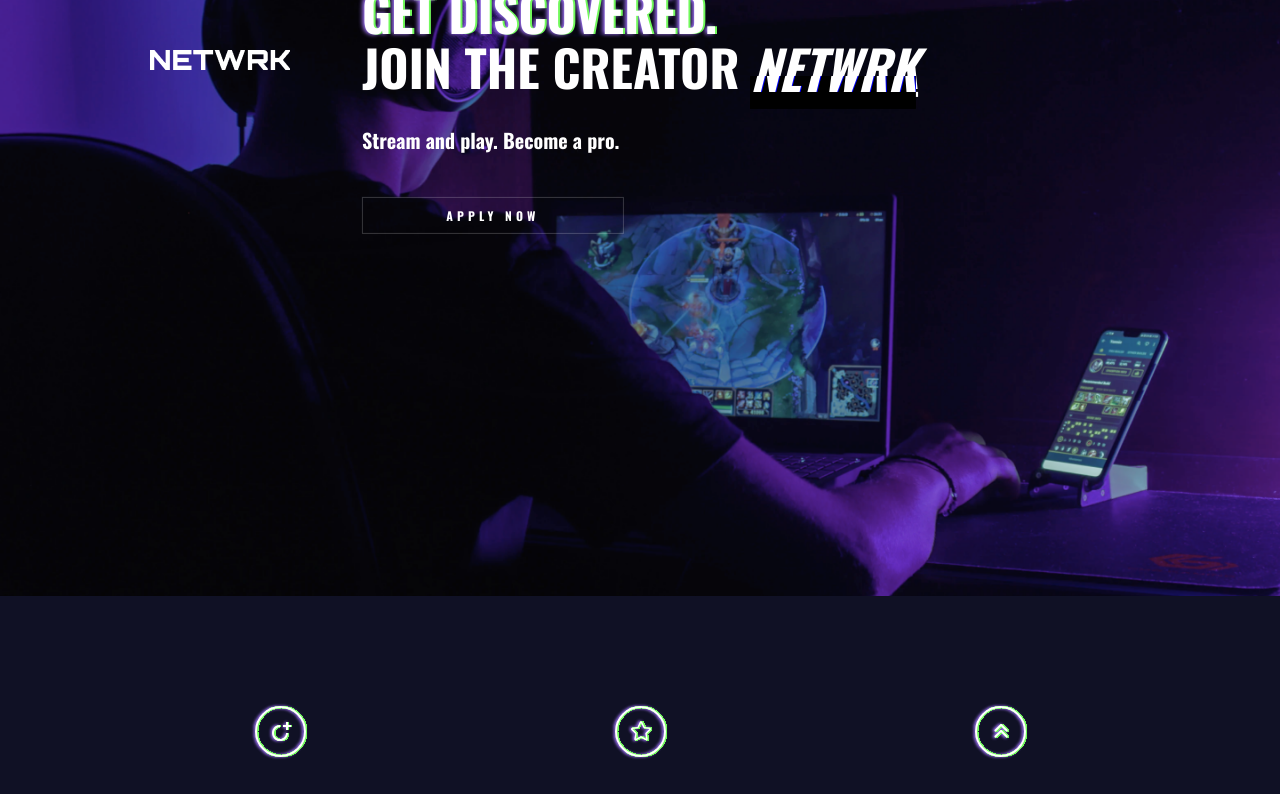
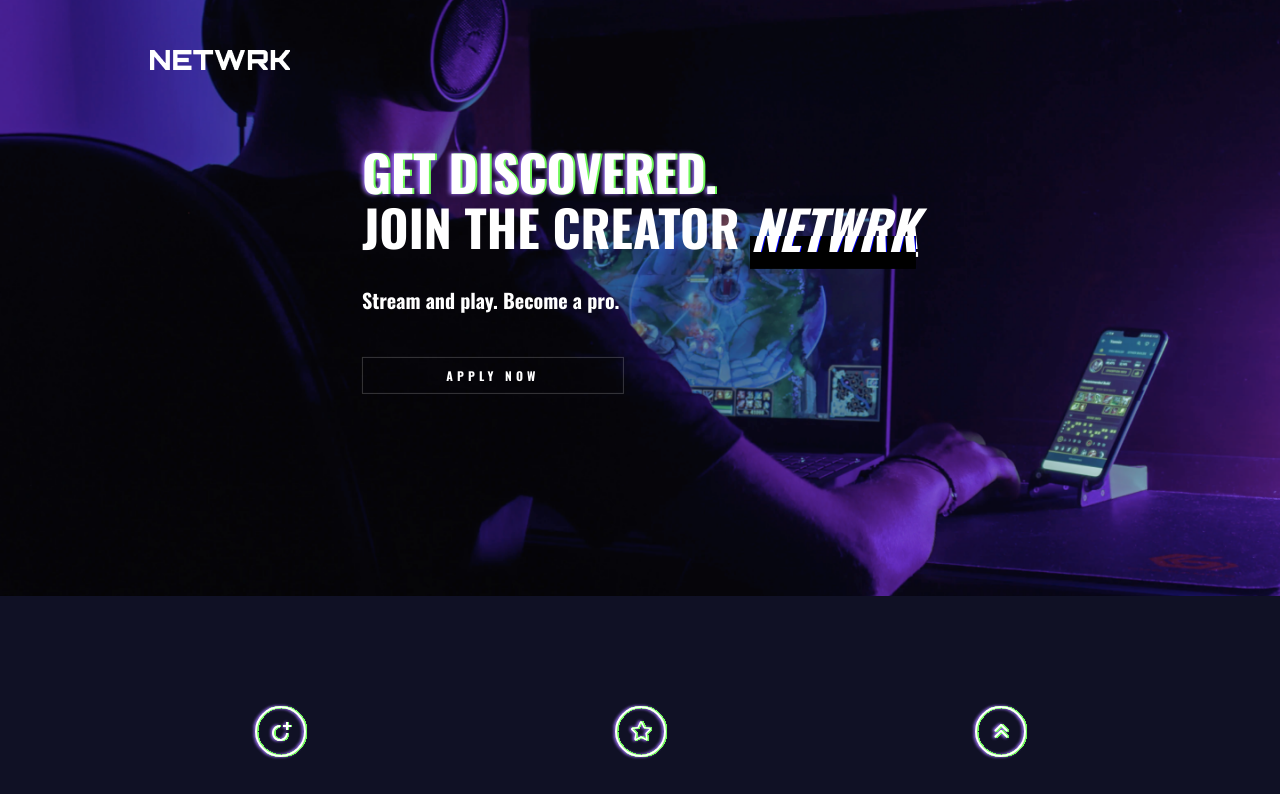
Before and after one commit to Caveaio/network-landing-page, a Nuxt app: page / in a window 1280 px wide. Shown: the top 794 px of the page. Built offline with nearby package versions, Linux system fonts and the light colour scheme.

Commit message:
init responsiveness

```diff
--- a/components/organisms/hero.vue
+++ b/components/organisms/hero.vue
@@ -37,9 +37,9 @@
     @media screen and (max-width: 380px) {
       top: 0%;
     }
-     @media screen and (min-width: 768px) {
-      top: 15%;
-    }
+    //  @media screen and (min-width: 768px) {
+    //   top: 15%;
+    // }
     p {
       font-style: normal;
       font-weight: normal;
```
